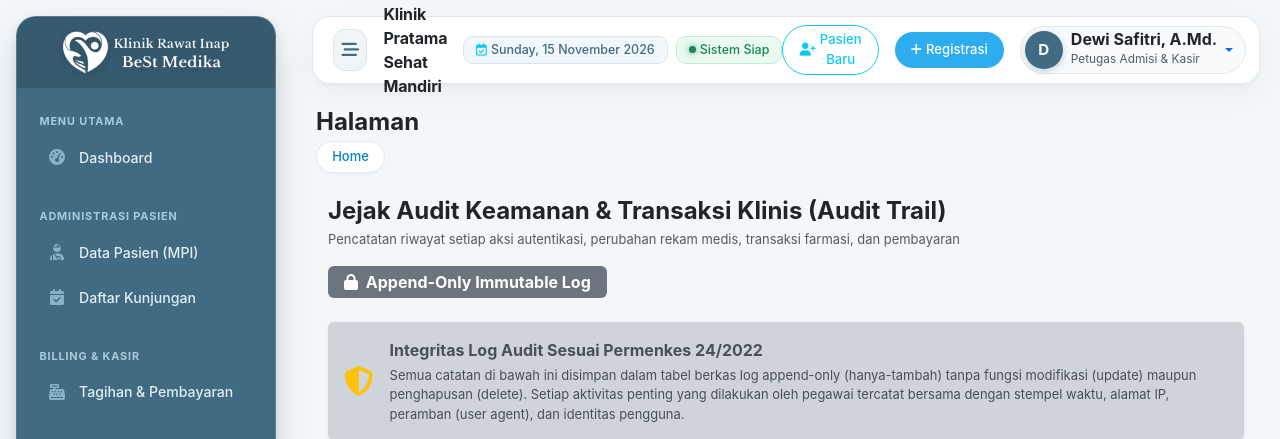
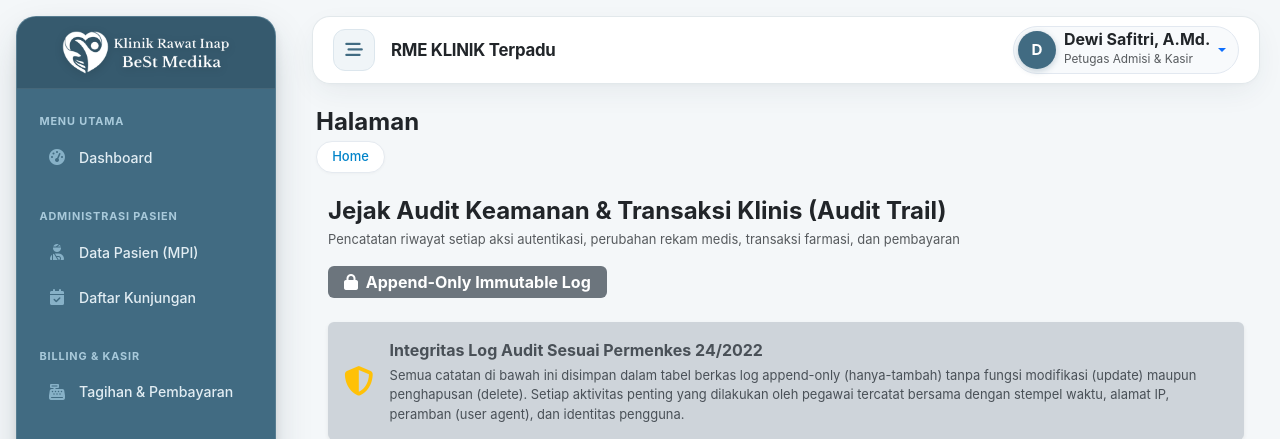
Before and after one commit to ardhikaxx/rme-klinik, a Laravel app: page /audit in a window 1280 px wide. Shown: the top 439 px of the page. Run offline with Laravel 12, Linux system fonts and the light colour scheme; a user stored in the database is signed in; data comes from the database, SQL or seed files in the repository; data that the repository does not hold is empty; parts of the project's set-up code (start-up, migrations or seed data) failed here and were passed over; some libraries are stand-ins or nearby versions.

Commit message:
refactor: penataan ulang topbar dengan pemindahan judul halaman dan pembersihan shortcut

```diff
--- a/resources/views/layouts/topbar.blade.php
+++ b/resources/views/layouts/topbar.blade.php
@@ -1,46 +1,16 @@
 <header class="topbar">
-    <div class="d-flex align-items-center gap-3">
-        <button type="button" class="nav-toggle-btn" title="Toggle Navigasi">
+    <div class="d-flex align-items-center gap-2 gap-md-3 min-w-0">
+        <button type="button" class="nav-toggle-btn flex-shrink-0" title="Toggle Navigasi">
             <i class="fa-solid fa-bars-staggered"></i>
         </button>
-        <div class="d-flex align-items-center gap-2">
-            <span class="fw-bold text-dark fs-6 d-none d-md-inline" style="letter-spacing: -0.01em;">
-                Klinik Pratama Sehat Mandiri
-            </span>
-            <span class="badge topbar-badge d-none d-lg-inline-flex align-items-center gap-1">
-                <i class="fa-regular fa-calendar-check text-info"></i>
-                {{ \Carbon\Carbon::now()->translatedFormat('l, d F Y') }}
-            </span>
-            <span class="badge topbar-status-badge d-none d-xl-inline-flex align-items-center gap-1">
-                <span class="status-pulse-green"></span>
-                <span>Sistem Siap</span>
-            </span>
+        <div class="d-flex align-items-center gap-2 min-w-0">
+            <h6 class="fw-bold text-dark mb-0 topbar-page-title text-truncate" title="@yield('page_title', 'RME KLINIK Terpadu')">
+                @yield('page_title', 'RME KLINIK Terpadu')
+            </h6>
         </div>
     </div>
 
     <div class="d-flex align-items-center gap-2 gap-md-3">
-        {{-- Fast Shortcut Buttons based on permissions --}}
-        @if(auth()->user()->hasAnyRole(['admisi_kasir', 'kepala_klinik']))
-            <a href="{{ route('patients.create') }}" class="btn btn-sm btn-outline-info rounded-pill px-3 d-none d-sm-inline-flex align-items-center gap-1" style="font-size: 0.82rem; font-weight: 500;">
-                <i class="fa-solid fa-user-plus"></i>
-                <span>Pasien Baru</span>
-            </a>
-            <a href="{{ route('visits.create') }}" class="btn btn-sm btn-rme-primary rounded-pill px-3 d-none d-md-inline-flex align-items-center gap-1" style="font-size: 0.82rem; font-weight: 500;">
-                <i class="fa-solid fa-plus"></i>
-                <span>Registrasi</span>
-            </a>
-        @elseif(auth()->user()->hasRole('dokter'))
-            <a href="{{ route('clinical.index') }}" class="btn btn-sm btn-rme-primary rounded-pill px-3 d-none d-sm-inline-flex align-items-center gap-1" style="font-size: 0.82rem; font-weight: 500;">
-                <i class="fa-solid fa-stethoscope"></i>
-                <span>Antrean Periksa</span>
-            </a>
-        @elseif(auth()->user()->hasRole('perawat_bidan'))
-            <a href="{{ route('nursing.index') }}" class="btn btn-sm btn-rme-primary rounded-pill px-3 d-none d-sm-inline-flex align-items-center gap-1" style="font-size: 0.82rem; font-weight: 500;">
-                <i class="fa-solid fa-user-nurse"></i>
-                <span>Antrean Triage</span>
-            </a>
-        @endif
-
         {{-- User dropdown --}}
         <div class="dropdown">
             <a href="#" class="d-flex align-items-center text-decoration-none dropdown-toggle user-pill" id="userMenuDropdown" data-bs-toggle="dropdown" aria-expanded="false">
```
